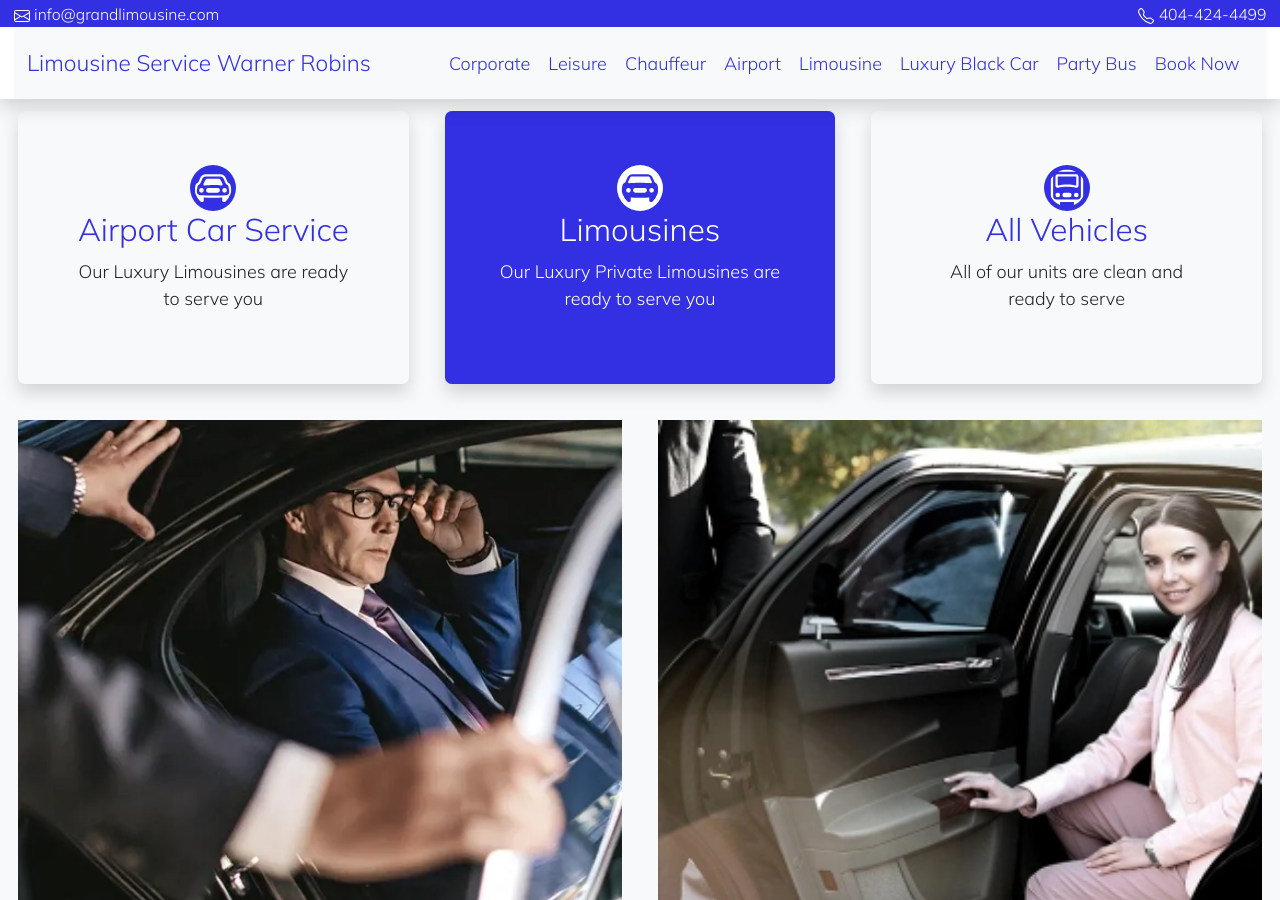
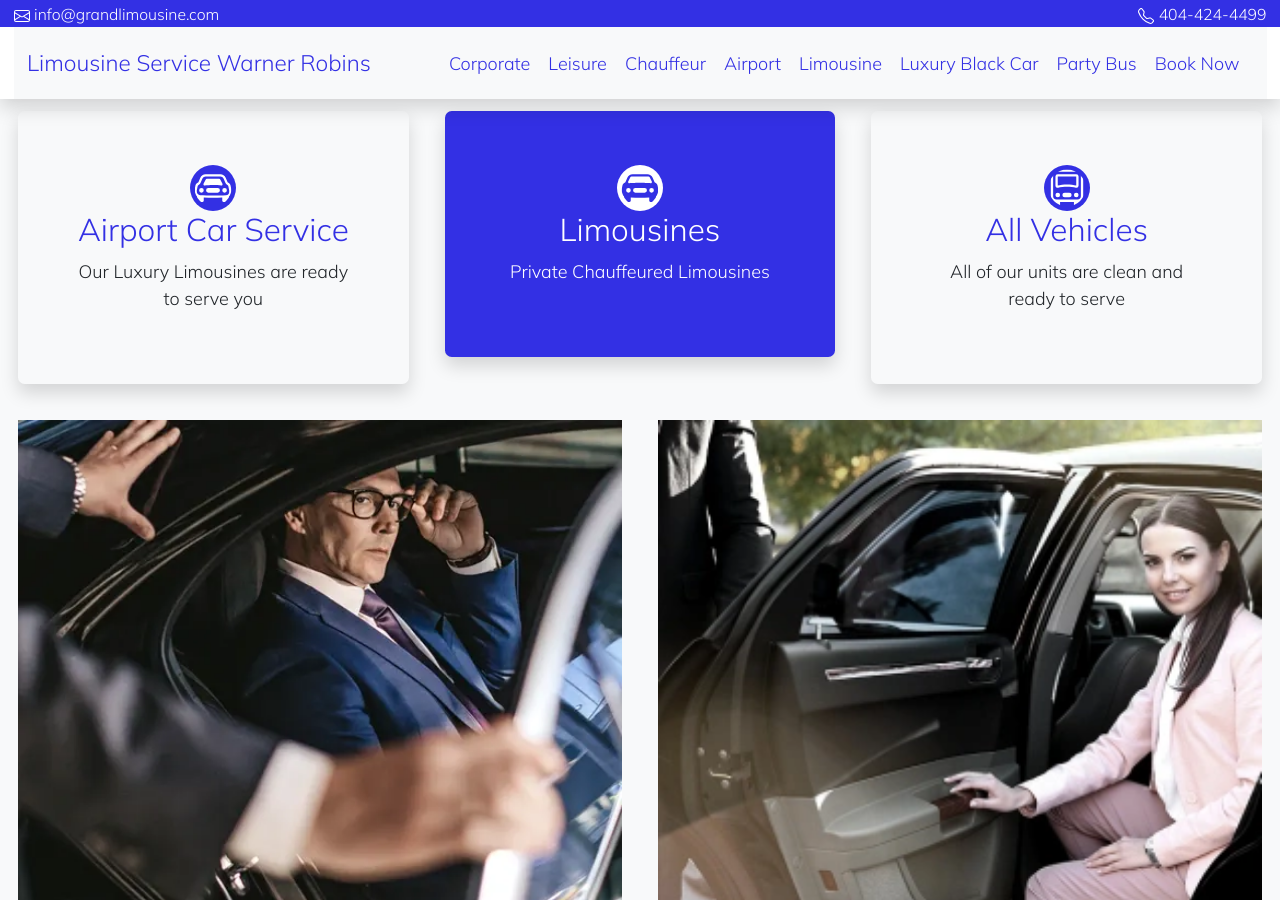
Before and after one commit to wynngrand/grandlimowarner-robins, a Jekyll site: the page built from index.md, in a window 1280 px wide and 900 px high, scrolled down 1292 px. Built offline with Jekyll 4.4.1, drawn with Linux system fonts in a browser that asks for light colours.

Commit message:
Update from Forestry.io wynngrand updated _config.yml

```diff
--- a/_config.yml
+++ b/_config.yml
@@ -8,7 +8,7 @@ badge:
   title1: Airport Car Service
   text1: Our Luxury Limousines are ready to serve you
   title2: Limousines
-  text2: Our Luxury Private Limousines are ready to serve you
+  text2: 'Private Chauffeured Limousines '
   title3: All Vehicles
   text3: All of our units are clean and ready to serve
   title4: Graduation
```
